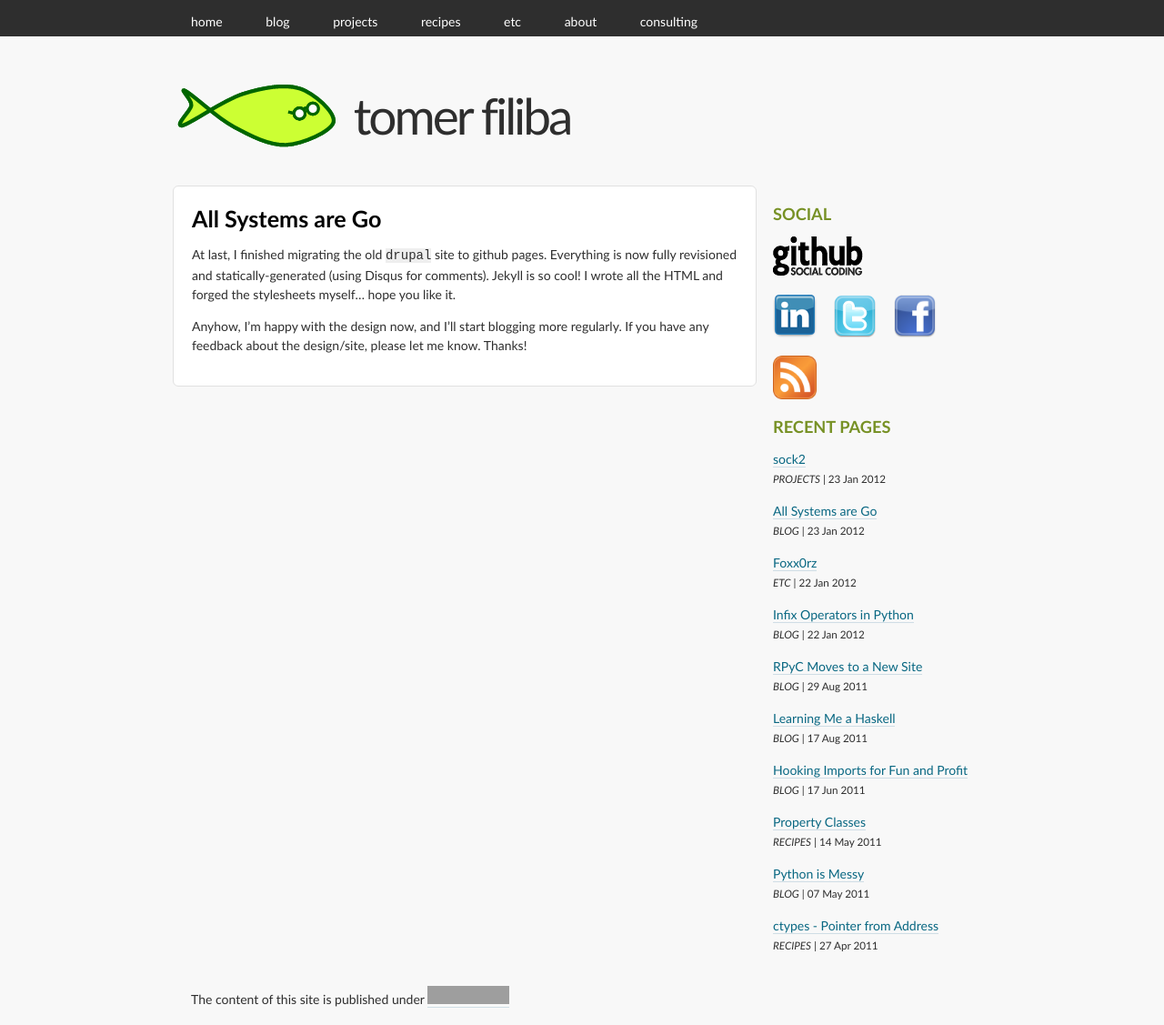
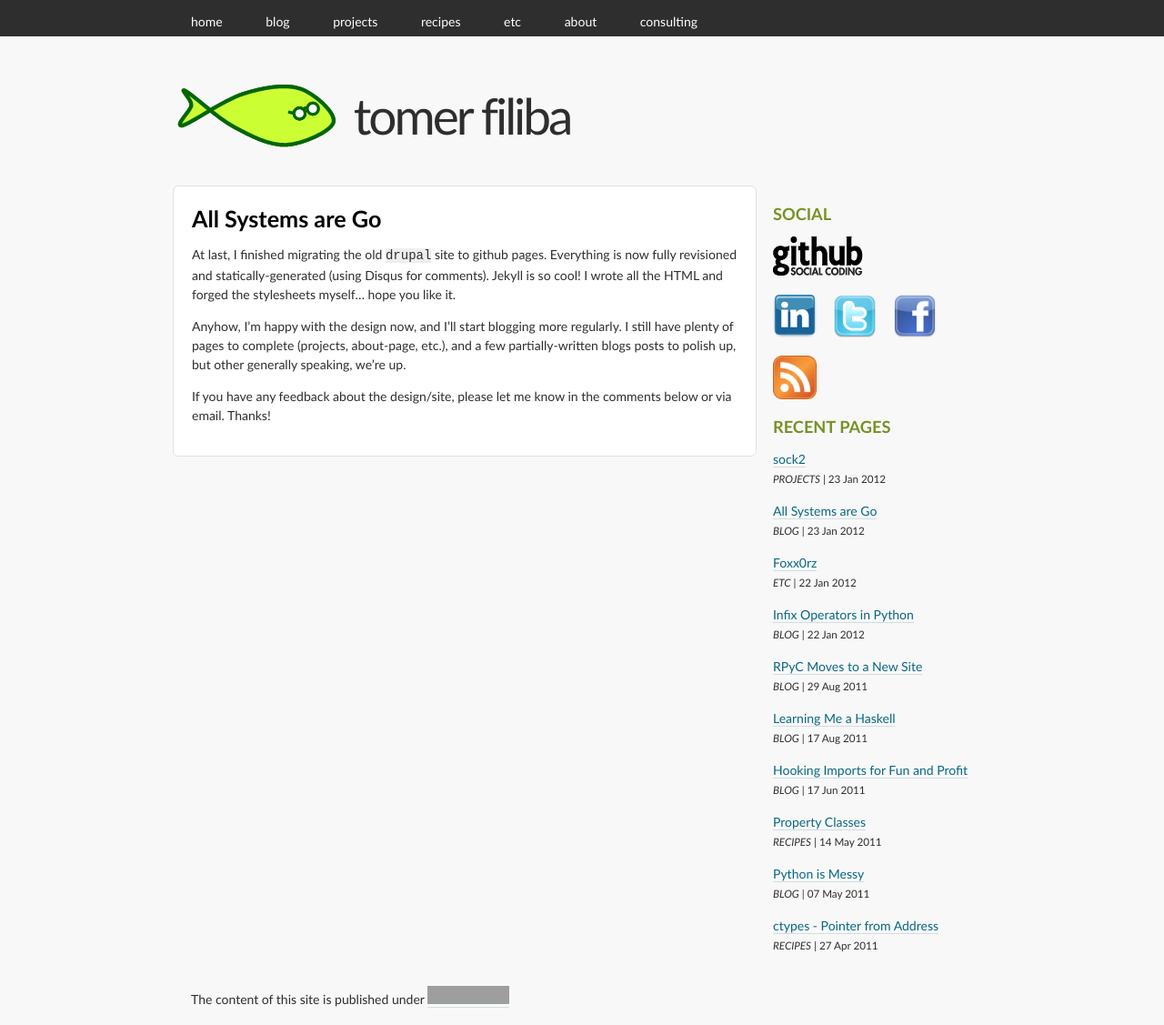
Before and after one commit to tomerfiliba/tomerfiliba.github.io, a Jekyll site: the page built from blog/_posts/2012-01-23-All-Systems-Go.md, in a window 1280 px wide. Shown: the whole page at 91% size. Built offline with Jekyll 4.4.1, drawn with Linux system fonts in a browser that asks for light colours; Markdown is read by kramdown in place of the engine named in the settings; grey boxes are pictures that could not be loaded.

Commit message:
Update blog/_posts/2012-01-23-All-Systems-Go.md

```diff
--- a/blog/_posts/2012-01-23-All-Systems-Go.md
+++ b/blog/_posts/2012-01-23-All-Systems-Go.md
@@ -7,5 +7,9 @@ At last, I finished migrating the old `drupal` site to github pages. Everything
 revisioned and statically-generated (using Disqus for comments). Jekyll is so cool! I wrote all
 the HTML and forged the stylesheets myself... hope you like it.
 
-Anyhow, I'm happy with the design now, and I'll start blogging more regularly. If you have any
-feedback about the design/site, please let me know. Thanks!
+Anyhow, I'm happy with the design now, and I'll start blogging more regularly. I still have
+plenty of pages to complete (projects, about-page, etc.), and a few partially-written blogs
+posts to polish up, but other generally speaking, we're up.
+
+If you have any feedback about the design/site, please let me know in the comments below or
+via email. Thanks!
```
